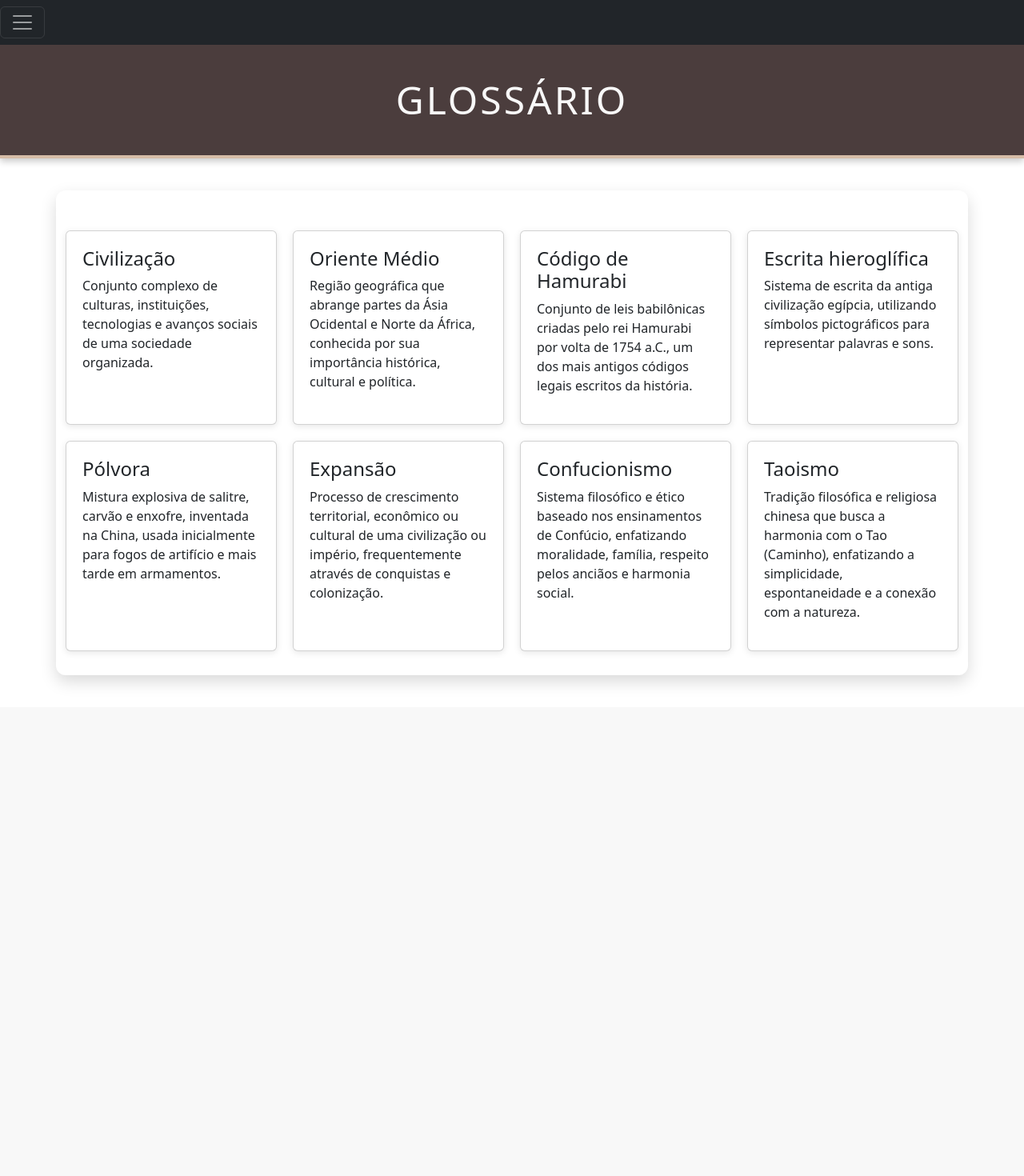
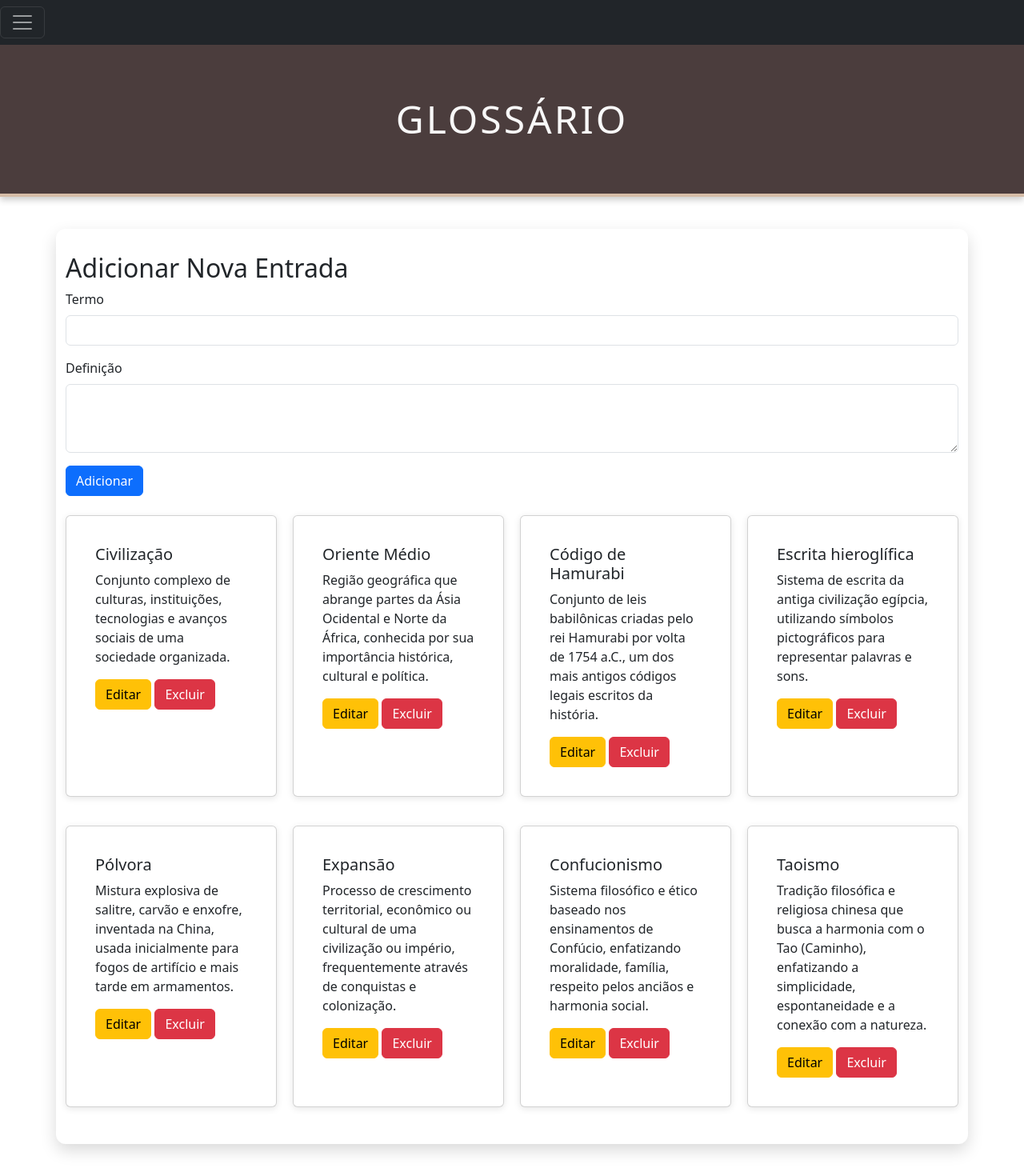
Before and after one commit to juliafortunat24/projeto_de_historia, a PHP site: page /paginas/glossario.php in a window 1280 px wide. Shown: the whole page at 80% size. Before the commit the page ends 884 px from the top, so only its background shows below. Run offline with PHP 8.4, Linux system fonts and the light colour scheme.

Commit message:
commit luiz

```diff
--- a/paginas/glossario.php
+++ b/paginas/glossario.php
@@ -4,9 +4,14 @@
 <head>
     <meta charset="UTF-8">
     <meta name="viewport" content="width=device-width, initial-scale=1.0">
-    <title>Document</title>
+    <title>Glossário</title>
     <link rel="stylesheet" href="../css/glossario.css">
     <link href="https://cdn.jsdelivr.net/npm/bootstrap@5.3.0-alpha1/dist/css/bootstrap.min.css" rel="stylesheet">
+    <style>
+        #offcanvasNavbar {
+            width: 250px;
+        }
+    </style>
 </head>
 
 <body>
@@ -44,57 +49,136 @@
         </nav>
     </div>
 
-    <style>
-        #offcanvasNavbar {
-            width: 250px;
-        }
-    </style>
-
-    <script src="https://cdn.jsdelivr.net/npm/bootstrap@5.3.0-alpha1/dist/js/bootstrap.bundle.min.js"></script>
-
     <header>
-        <h1>Glossário</h1>
+        <h1 class="text-center my-4">Glossário</h1>
     </header>
 
     <div class="container">
+        <div class="mb-4">
+            <h2>Adicionar Nova Entrada</h2>
+            <form id="addEntryForm">
+                <div class="mb-3">
+                    <label for="term" class="form-label">Termo</label>
+                    <input type="text" class="form-control" id="term" required>
+                </div>
+                <div class="mb-3">
+                    <label for="definition" class="form-label">Definição</label>
+                    <textarea class="form-control" id="definition" rows="3" required></textarea>
+                </div>
+                <button type="submit" class="btn btn-primary">Adicionar</button>
+            </form>
+        </div>
 
-        <!-- Cards para informações adicionais -->
-        <section class="cards-section">
-            <div class="card">
-                <h2>Civilização</h2>
-                <p>Conjunto complexo de culturas, instituições, tecnologias e avanços sociais de uma sociedade organizada.</p>
+        <section class="cards-section" id="glossaryCards">
+            <!-- Entradas existentes -->
+            <div class="card mb-3">
+                <div class="card-body">
+                    <h5 class="card-title">Civilização</h5>
+                    <p class="card-text">Conjunto complexo de culturas, instituições, tecnologias e avanços sociais de uma sociedade organizada.</p>
+                    <button class="btn btn-warning" onclick="editEntry(this)">Editar</button>
+                    <button class="btn btn-danger" onclick="deleteEntry(this)">Excluir</button>
+                </div>
             </div>
-            <div class="card">
-                <h2>Oriente Médio</h2>
-                <p>Região geográfica que abrange partes da Ásia Ocidental e Norte da África, conhecida por sua importância histórica, cultural e política.</p>
+            <div class="card mb-3">
+                <div class="card-body">
+                    <h5 class="card-title">Oriente Médio</h5>
+                    <p class="card-text">Região geográfica que abrange partes da Ásia Ocidental e Norte da África, conhecida por sua importância histórica, cultural e política.</p>
+                    <button class="btn btn-warning" onclick="editEntry(this)">Editar</button>
+                    <button class="btn btn-danger" onclick="deleteEntry(this)">Excluir</button>
+                </div>
             </div>
-            <div class="card">
-                <h2>Código de Hamurabi</h2>
-                <p>Conjunto de leis babilônicas criadas pelo rei Hamurabi por volta de 1754 a.C., um dos mais antigos códigos legais escritos da história.</p>
+            <div class="card mb-3">
+                <div class="card-body">
+                    <h5 class="card-title">Código de Hamurabi</h5>
+                    <p class="card-text">Conjunto de leis babilônicas criadas pelo rei Hamurabi por volta de 1754 a.C., um dos mais antigos códigos legais escritos da história.</p>
+                    <button class="btn btn-warning" onclick="editEntry(this)">Editar</button>
+                    <button class="btn btn-danger" onclick="deleteEntry(this)">Excluir</button>
+                </div>
             </div>
-            <div class="card">
-                <h2>Escrita hieroglífica</h2>
-                <p>Sistema de escrita da antiga civilização egípcia, utilizando símbolos pictográficos para representar palavras e sons.</p>
+            <div class="card mb-3">
+                <div class="card-body">
+                    <h5 class="card-title">Escrita hieroglífica</h5>
+                    <p class="card-text">Sistema de escrita da antiga civilização egípcia, utilizando símbolos pictográficos para representar palavras e sons.</p>
+                    <button class="btn btn-warning" onclick="editEntry(this)">Editar</button>
+                    <button class="btn btn-danger" onclick="deleteEntry(this)">Excluir</button>
+                </div>
             </div>
-            <div class="card">
-                <h2>Pólvora</h2>
-                <p>Mistura explosiva de salitre, carvão e enxofre, inventada na China, usada inicialmente para fogos de artifício e mais tarde em armamentos.</p>
+            <div class="card mb-3">
+                <div class="card-body">
+                    <h5 class="card-title">Pólvora</h5>
+                    <p class="card-text">Mistura explosiva de salitre, carvão e enxofre, inventada na China, usada inicialmente para fogos de artifício e mais tarde em armamentos.</p>
+                    <button class="btn btn-warning" onclick="editEntry(this)">Editar</button>
+                    <button class="btn btn-danger" onclick="deleteEntry(this)">Excluir</button>
+                </div>
             </div>
-            <div class="card">
-                <h2>Expansão</h2>
-                <p>Processo de crescimento territorial, econômico ou cultural de uma civilização ou império, frequentemente através de conquistas e colonização.</p>
+            <div class="card mb-3">
+                <div class="card-body">
+                    <h5 class="card-title">Expansão</h5>
+                    <p class="card-text">Processo de crescimento territorial, econômico ou cultural de uma civilização ou império, frequentemente através de conquistas e colonização.</p>
+                    <button class="btn btn-warning" onclick="editEntry(this)">Editar</button>
+                    <button class="btn btn-danger" onclick="deleteEntry(this)">Excluir</button>
+                </div>
             </div>
-            <div class="card">
-                <h2>Confucionismo</h2>
-                <p>Sistema filosófico e ético baseado nos ensinamentos de Confúcio, enfatizando moralidade, família, respeito pelos anciãos e harmonia social.</p>
+            <div class="card mb-3">
+                <div class="card-body">
+                    <h5 class="card-title">Confucionismo</h5>
+                    <p class="card-text">Sistema filosófico e ético baseado nos ensinamentos de Confúcio, enfatizando moralidade, família, respeito pelos anciãos e harmonia social.</p>
+                    <button class="btn btn-warning" onclick="editEntry(this)">Editar</button>
+                    <button class="btn btn-danger" onclick="deleteEntry(this)">Excluir</button>
+                </div>
             </div>
-            <div class="card">
-                <h2>Taoismo</h2>
-                <p>Tradição filosófica e religiosa chinesa que busca a harmonia com o Tao (Caminho), enfatizando a simplicidade, espontaneidade e a conexão com a natureza.</p>
+            <div class="card mb-3">
+                <div class="card-body">
+                    <h5 class="card-title">Taoismo</h5>
+                    <p class="card-text">Tradição filosófica e religiosa chinesa que busca a harmonia com o Tao (Caminho), enfatizando a simplicidade, espontaneidade e a conexão com a natureza.</p>
+                    <button class="btn btn-warning" onclick="editEntry(this)">Editar</button>
+                    <button class="btn btn-danger" onclick="deleteEntry(this)">Excluir</button>
+                </div>
             </div>
         </section>
+    </div>
 
-    </div>
+    <script src="https://cdn.jsdelivr.net/npm/bootstrap@5.3.0-alpha1/dist/js/bootstrap.bundle.min.js"></script>
+    <script>
+        const glossaryCards = document.getElementById('glossaryCards');
+        const addEntryForm = document.getElementById('addEntryForm');
+
+        addEntryForm.addEventListener('submit', function (event) {
+            event.preventDefault();
+            const term = document.getElementById('term').value;
+            const definition = document.getElementById('definition').value;
+            addEntryToGlossary(term, definition);
+            addEntryForm.reset();
+        });
+
+        function addEntryToGlossary(term, definition) {
+            const card = document.createElement('div');
+            card.className = 'card mb-3';
+            card.innerHTML = `
+                <div class="card-body">
+                    <h5 class="card-title">${term}</h5>
+                    <p class="card-text">${definition}</p>
+                    <button class="btn btn-warning" onclick="editEntry(this)">Editar</button>
+                    <button class="btn btn-danger" onclick="deleteEntry(this)">Excluir</button>
+                </div>
+            `;
+            glossaryCards.appendChild(card);
+        }
+
+        function editEntry(button) {
+            const cardBody = button.parentElement;
+            const term = cardBody.querySelector('.card-title').innerText;
+            const definition = cardBody.querySelector('.card-text').innerText;
+            document.getElementById('term').value = term;
+            document.getElementById('definition').value = definition;
+            deleteEntry(button); // Remove a entrada antes de editar
+        }
+
+        function deleteEntry(button) {
+            const card = button.parentElement.parentElement;
+            glossaryCards.removeChild(card);
+        }
+    </script>
 </body>
 
 </html>
```
Also changed, not shown: paginas/administrador.php (+11 -0 lines).
